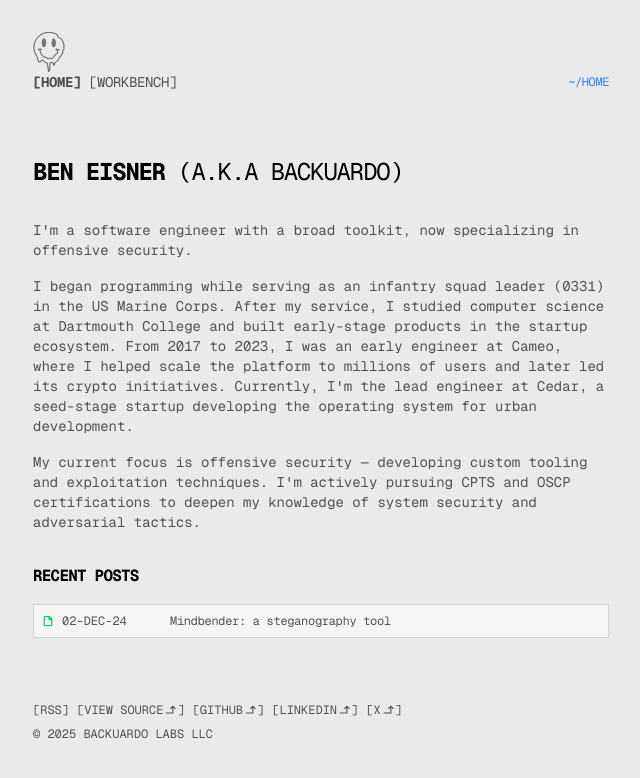
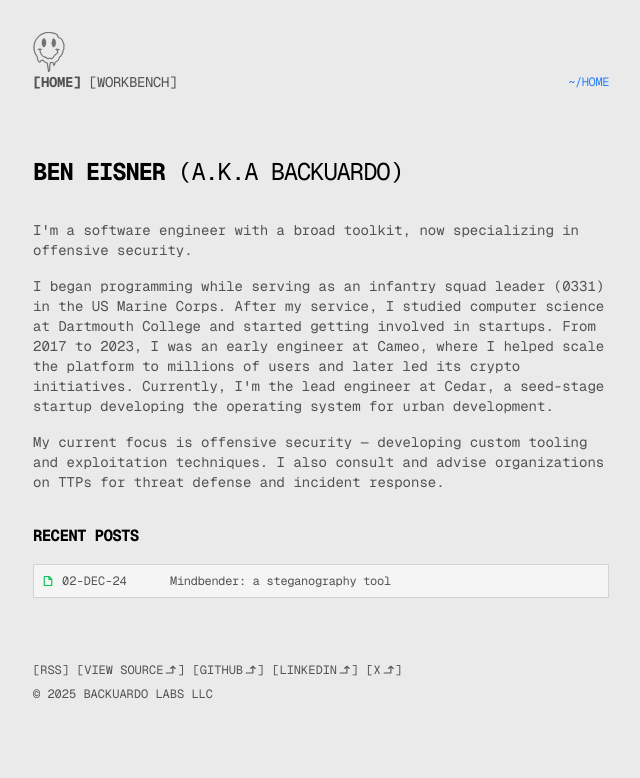
Before and after one commit to backuardo/website, a Next.js app: page / in a window 1280 px wide. Shown: the top 778 px of the page, without its empty margins (319-959 px from the left). Built offline with nearby package versions, Linux system fonts and the light colour scheme.

Commit message:
update copy

```diff
--- a/app/page.tsx
+++ b/app/page.tsx
@@ -13,17 +13,16 @@ export default function Page() {
       <p className="mb-4 text-sm">
         I began programming while serving as an infantry squad leader (0331) in
         the US Marine Corps. After my service, I studied computer science at
-        Dartmouth College and built early-stage products in the startup
-        ecosystem. From 2017 to 2023, I was an early engineer at Cameo, where I
-        helped scale the platform to millions of users and later led its crypto
-        initiatives. Currently, I'm the lead engineer at Cedar, a seed-stage
-        startup developing the operating system for urban development.
+        Dartmouth College and started getting involved in startups. From 2017 to
+        2023, I was an early engineer at Cameo, where I helped scale the
+        platform to millions of users and later led its crypto initiatives.
+        Currently, I'm the lead engineer at Cedar, a seed-stage startup
+        developing the operating system for urban development.
       </p>
       <p className="mb-4 text-sm">
         My current focus is offensive security &mdash; developing custom tooling
-        and exploitation techniques. I'm actively pursuing CPTS and OSCP
-        certifications to deepen my knowledge of system security and adversarial
-        tactics.
+        and exploitation techniques. I also consult and advise organizations on
+        TTPs for threat defense and incident response.
       </p>
       <div className="my-8">
         <Posts />
```
